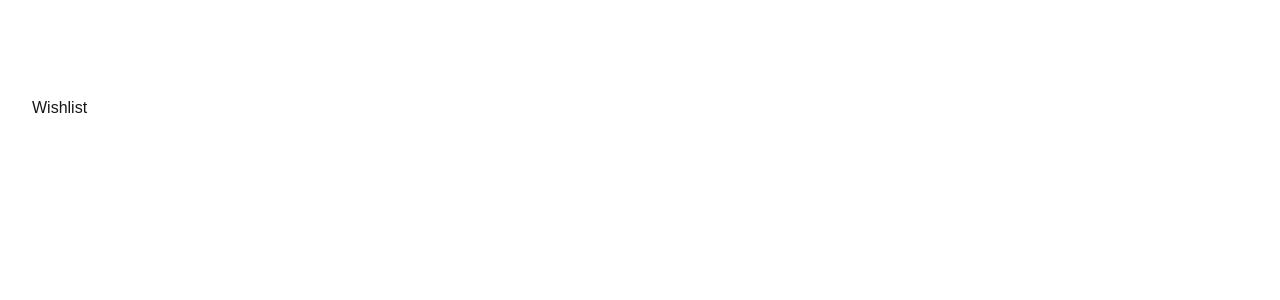
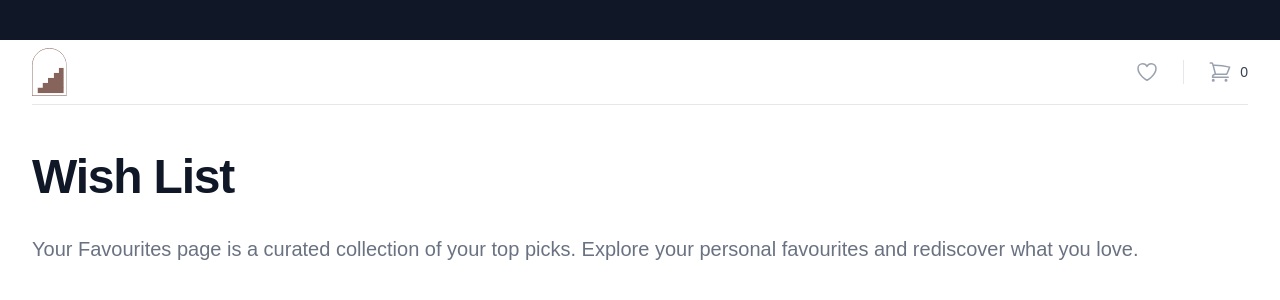
Before and after one commit to Mjoel54/ecommerce-website, a Next.js app: page /wishlist in a window 1280 px wide. Shown: the top 300 px of the page. Built offline with nearby package versions, Linux system fonts and the light colour scheme.

Commit message:
Added Navbar to wishlist page

```diff
--- a/src/app/wishlist/page.tsx
+++ b/src/app/wishlist/page.tsx
@@ -3,6 +3,7 @@ import productDataObjects from "../../data/products";
 import { useSelector } from "react-redux";
 import { RootState } from "../../redux/store";
 import ProductCard from "@/components/productCard";
+import Navbar from "@/components/Navbar";
 
 export default function Wishlist() {
   const { wishlistProducts } = useSelector(
@@ -18,9 +19,18 @@ export default function Wishlist() {
   );
 
   return (
-    <div>
-      <div className="mx-auto max-w-2xl px-4 py-16 sm:px-6 sm:py-24 lg:max-w-7xl lg:px-8">
-        <h2>Wishlist</h2>
+    <>
+      <Navbar />
+      <div className="mx-auto max-w-2xl px-4 py-8 sm:px-6 sm:py-12 lg:max-w-7xl lg:px-8">
+        <div className="mb-4">
+          <h2 className="text-4xl font-semibold tracking-tight text-gray-900 sm:text-5xl">
+            Wish List
+          </h2>
+          <p className="mt-8 text-lg font-medium text-pretty text-gray-500 sm:text-xl/8">
+            Your Favourites page is a curated collection of your top picks.
+            Explore your personal favourites and rediscover what you love.
+          </p>
+        </div>
         <div className="grid grid-cols-1 gap-y-4 sm:grid-cols-2 sm:gap-x-6 sm:gap-y-10 lg:grid-cols-3 lg:gap-x-8">
           {wishlistProductData.map((product) => (
             <ProductCard
@@ -34,6 +44,6 @@ export default function Wishlist() {
           ))}
         </div>
       </div>
-    </div>
+    </>
   );
 }
--- a/src/components/Navbar.tsx
+++ b/src/components/Navbar.tsx
@@ -355,7 +355,7 @@ export default function Navbar() {
                 <div className="flex h-16 items-center justify-between">
                   {/* Logo (lg+) */}
                   <div className="hidden lg:flex lg:items-center">
-                    <a href="#">
+                    <a href="/">
                       <span className="sr-only">Your Company</span>
                       <Image
                         src="/cinnamonLaneLogo.svg"
```
